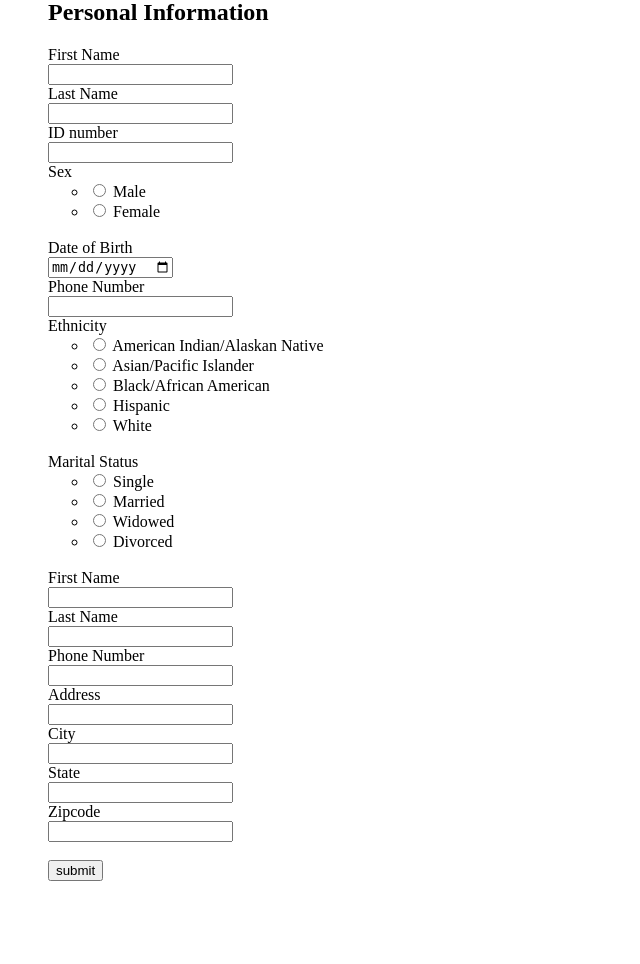
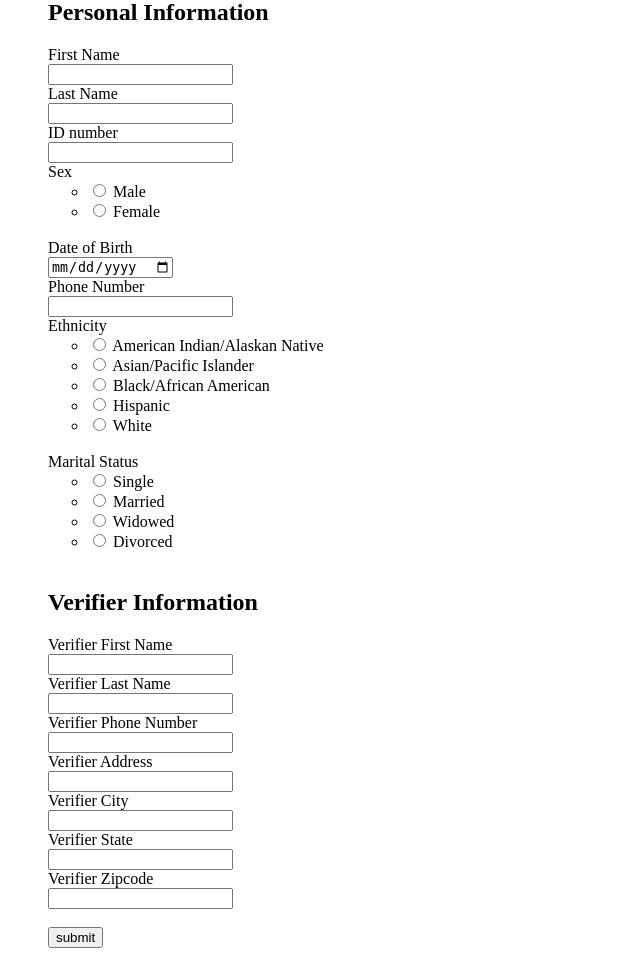
Before and after one commit to junqili259/DatabaseDemo, a Flask app: page / in a window 1280 px wide. Shown: the part 21-985 px from the top of the page, without its empty margins (0-640 px from the left). Before the commit the page ends 902 px from the top, so only its background shows below. Run offline with Flask 2, Linux system fonts and the light colour scheme; parts of the project's set-up code (start-up, migrations or seed data) failed here and were passed over.

Commit message:
Fixed bugs
added v_ to verifier form elements

```diff
--- a/forms.py
+++ b/forms.py
@@ -16,13 +16,13 @@ class PersonForm(FlaskForm):
 
 
     #   Verifier Information
-    v_fname = StringField('First Name', validators=[DataRequired()])
-    v_lname = StringField('Last Name', validators=[DataRequired()])
-    v_phone = StringField('Phone Number', validators=[DataRequired()])
-    v_address = StringField('Address', validators=[DataRequired()])
-    v_city = StringField('City', validators=[DataRequired()])
-    v_state = StringField('State', validators=[DataRequired()])
-    v_zipcode = IntegerField('Zipcode', validators=[DataRequired()])
+    v_fname = StringField('Verifier First Name', validators=[DataRequired()])
+    v_lname = StringField('Verifier Last Name', validators=[DataRequired()])
+    v_phone = StringField('Verifier Phone Number', validators=[DataRequired()])
+    v_address = StringField('Verifier Address', validators=[DataRequired()])
+    v_city = StringField('Verifier City', validators=[DataRequired()])
+    v_state = StringField('Verifier State', validators=[DataRequired()])
+    v_zipcode = IntegerField('Verifier Zipcode', validators=[DataRequired()])
     submit = SubmitField('submit')
 
 
--- a/templates/home.html
+++ b/templates/home.html
@@ -17,6 +17,8 @@
                 {{ form.ethnicity.label() }} <br> {{ form.ethnicity }} <br>
                 {{ form.marital_status.label() }} <br> {{ form.marital_status }} <br>
 
+
+                <h2>Verifier Information</h2>
                 {{ form.v_fname.label()  }} <br> {{  form.v_fname  }} <br>
                 {{ form.v_lname.label()  }} <br> {{  form.v_lname  }}  <br>
                 {{ form.v_phone.label()  }}  <br> {{ form.v_phone  }}  <br>
```
Also changed, not shown: templates/verifier.html (+6 -6 lines).
